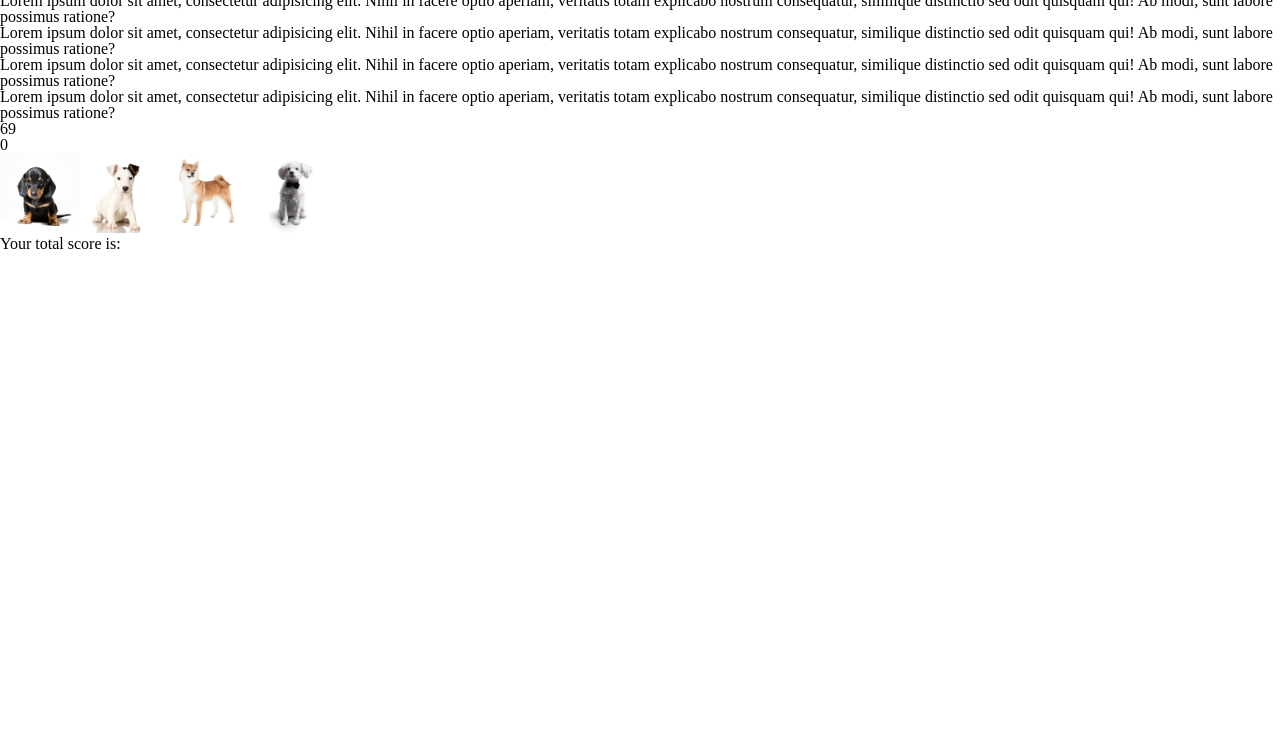
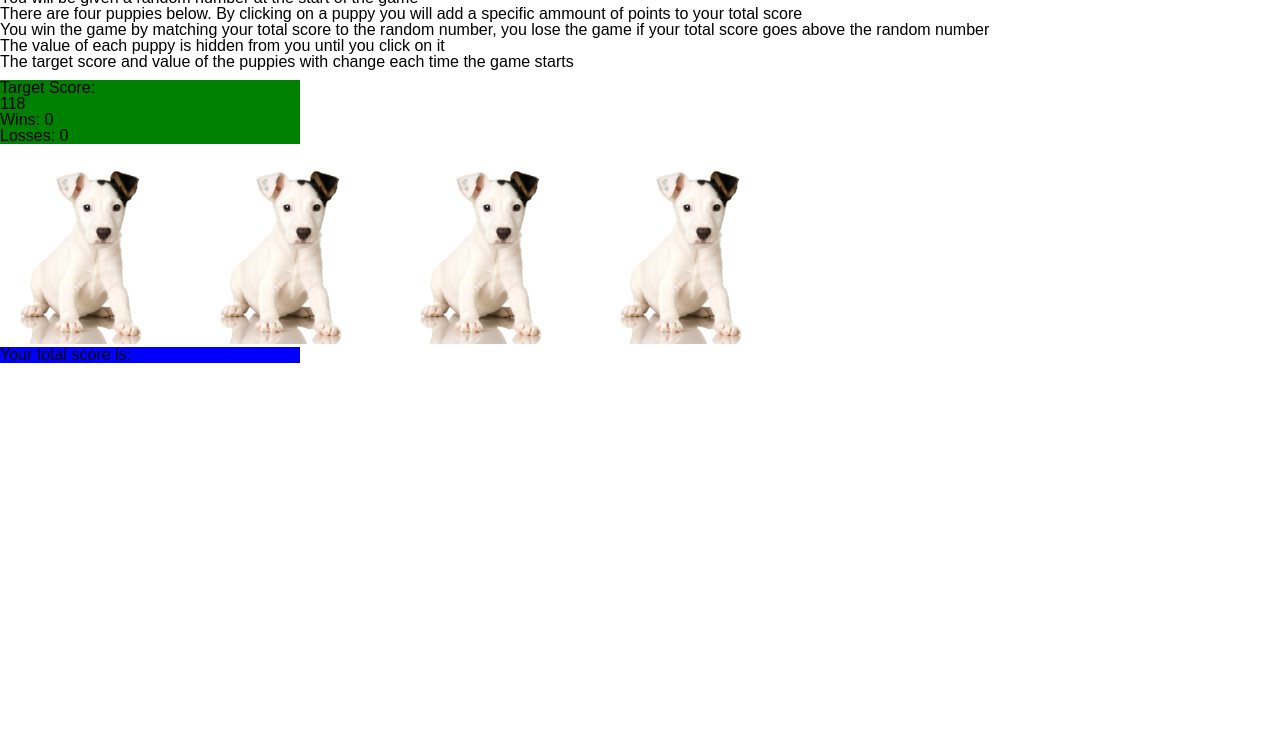
Before and after one commit to Chrisn27/chrisn27-week-4-game, a plain HTML site: page index.html in a window 1280 px wide. Shown: the part 55-800 px from the top of the page. Drawn offline with nearby package versions, Linux system fonts and the light colour scheme.

Commit message:
I think this is the second push, mostly working jquery as a backup

```diff
--- a/assets/css/style.css
+++ b/assets/css/style.css
@@ -1,7 +1,40 @@
-#crystals li {
-	display: inline-block;
+body {
+	font-family: sans-serif, arial, times;
+	width: 100%;
+	max-width: 1000px;
+	font-size: 18px
+	line-height: 27px;
+	color: black;
 }
 
-#crystals img {
-	width: 80px;
+#container {
+	max-width: 1000px;
+	margin: 0 auto 0 auto;
 }
+
+#instructions {
+	margin-bottom: 10px;
+}
+
+h1 {
+	font-size: 30px;
+	line-height: 45px;
+}
+
+#puppies img {
+	width: 200px;
+}
+
+#game_1 {
+	background-color: green;
+	width: 30%;
+}
+
+#player {
+	width: 30%;
+	background-color: blue;
+}
+
+#puppies img:hover {
+	opacity: 0.7;
+}
--- a/assets/javascript/game.js
+++ b/assets/javascript/game.js
@@ -0,0 +1,77 @@
+$(document).ready(function() {
+
+	var score = 0;
+	var wins = 0;
+	var losses = 0;
+	var hungry = ["I", "am", "getting", "hungry"]
+	var target = [];
+
+	// calls start function on load
+	window.onload = function() {
+		start();
+	}
+
+	// resets score to 0, rerolls puppy values, empties puppy div
+	function reset () {
+		score = 0;
+		target = [];
+		$("#puppies").empty();
+		$("#current_score").empty();
+		start();
+	}
+
+// starts the game, called on page load the first time
+function start() {
+
+		// selects a number between? 19-120
+		var random = Math.floor(Math.random() * ( 120 - 19)) + 19;
+		target.push(random);
+		$("#target_score").html(target[0]);
+		$("#wins").html("Wins: " + wins)
+		$("#losses").html(" Losses: " + losses)
+
+		console.log(target);
+		//var c_value = Math.floor(Math.random() * ( 12 - 1)) + 1;
+
+	// creates 4 images of the same dang puppy and prints 4 different values for the puppys
+	for (var i = 0; i < hungry.length; i++) {
+
+		var pupImage = $("<img>");
+
+		pupImage.addClass("puppy_image");
+
+		var c_value = Math.floor(Math.random() * ( 12 - 1)) + 1;
+
+		pupImage.attr("src", "assets/images/pup2.jpg");
+
+		pupImage.attr("puppy_value", c_value);
+
+		$("#puppies").append(pupImage);
+
+	}
+
+		// onclick for the puppy, adds to score
+		$(".puppy_image").on("click", function() {
+
+		var puppyValue = ($(this).attr("puppy_value"));
+	    puppyValue = parseInt(puppyValue);
+	    score += puppyValue;
+	    $("#current_score").html(score);
+
+	    // win condition
+	    if (score === target[0]) {
+	    	alert("You win!");
+	    	wins++;
+	    	reset();
+	    }
+
+	    if (score >= target[0]) {
+	    	alert("You lose!");
+	    	losses++;
+	    	reset();
+	    }
+
+    })
+}
+
+});
--- a/index.html
+++ b/index.html
@@ -17,31 +17,26 @@
 
 	<!-- super awesome lorem instructions -->
 	<div id="instructions">
-		<p>Lorem ipsum dolor sit amet, consectetur adipisicing elit. Nihil in facere optio aperiam, veritatis totam explicabo nostrum consequatur, similique distinctio sed odit quisquam qui! Ab modi, sunt labore possimus ratione?</p>
-		<p>Lorem ipsum dolor sit amet, consectetur adipisicing elit. Nihil in facere optio aperiam, veritatis totam explicabo nostrum consequatur, similique distinctio sed odit quisquam qui! Ab modi, sunt labore possimus ratione?</p>
-		<p>Lorem ipsum dolor sit amet, consectetur adipisicing elit. Nihil in facere optio aperiam, veritatis totam explicabo nostrum consequatur, similique distinctio sed odit quisquam qui! Ab modi, sunt labore possimus ratione?</p>
-		<p>Lorem ipsum dolor sit amet, consectetur adipisicing elit. Nihil in facere optio aperiam, veritatis totam explicabo nostrum consequatur, similique distinctio sed odit quisquam qui! Ab modi, sunt labore possimus ratione?</p>
-		<p>Lorem ipsum dolor sit amet, consectetur adipisicing elit. Nihil in facere optio aperiam, veritatis totam explicabo nostrum consequatur, similique distinctio sed odit quisquam qui! Ab modi, sunt labore possimus ratione?</p>
+		<p>You will be given a random number at the start of the game</p>
+		<p>There are four puppies below.  By clicking on a puppy you will add a specific ammount of points to your total score</p>
+		<p>You win the game by matching your total score to the random number, you lose the game if your total score goes above the random number</p>
+		<p>The value of each puppy is hidden from you until you click on it</p>
+		<p>The target score and value of the puppies with change each time the game starts</p>
 	</div>
 
 	<!-- game score and wins/losses -->
 	<div id="game_1">
-		<div id="target_score">69</div>
-		<div id="stats">0</div>
+		<div id="board">Target Score:</div>
+		<div id="target_score"></div>
+		<div id="stats"><p id="wins"><p id="losses"></div>
 	</div>
 
 	<!-- crystals will be created here -->
-	<div id="crystals">
-		<ul>
-			<li><div id="c0"><img src="assets/images/pup1.jpg"></div></li>
-			<li><div id="c1"><img src="assets/images/pup2.jpg"></div></li>
-			<li><div id="c2"><img src="assets/images/pup3.jpg"></div></li>
-			<li><div id="c3"><img src="assets/images/pup4.jpg"></div></li>
-		</ul>
+	<div id="puppies">
 	</div>
 
 	<!-- tracking player's current score -->
-	<div id="board">
+	<div id="player">
 		<div id="total">Your total score is:</div>
 		<div id="current_score"></div>
 	</div>
```
